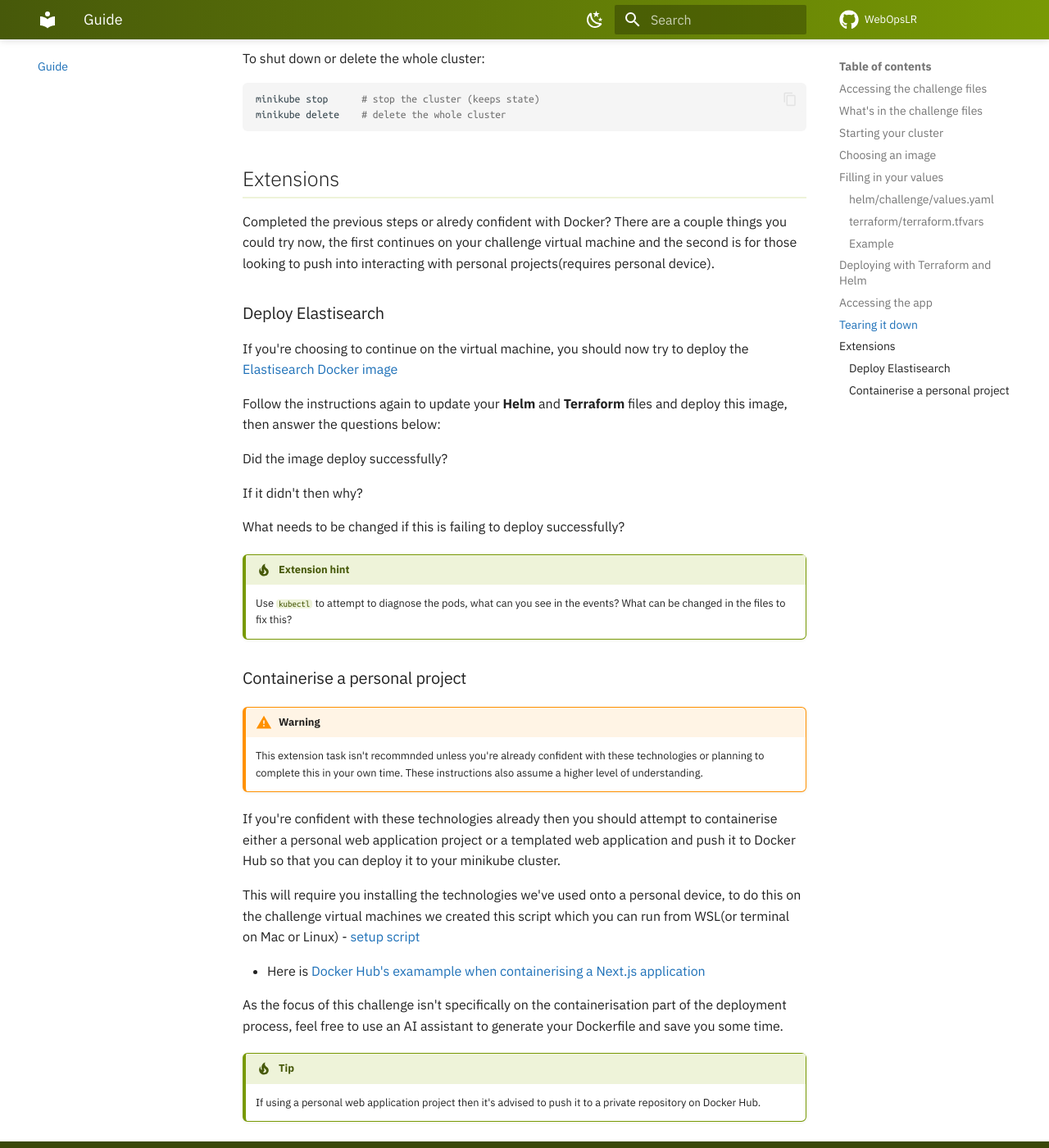
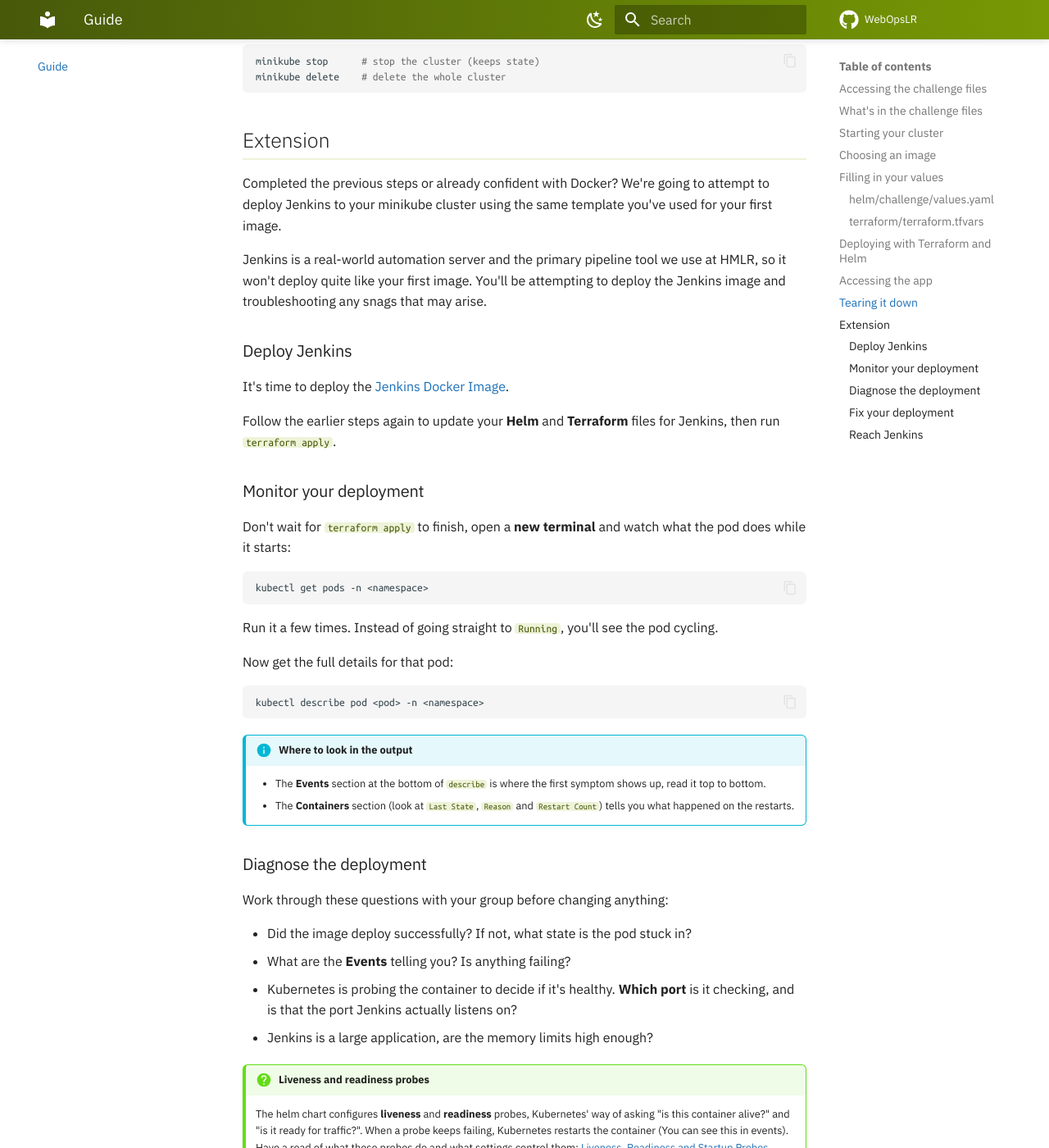
Before and after one commit to WebOpsLR/webopslr.github.io, an MkDocs documentation site: the page built from docs/guide.md, in a window 1280 px wide and 1400 px high, scrolled down 6043 px. Shown: the whole window at 82% size. Built offline with MkDocs 1.6.1 and Material for MkDocs 9.7.7, drawn with Linux system fonts in a browser that asks for light colours; comment, search, counter and statistics services are not loaded; some of the changed text lies outside the part shown.

Commit message:
Feat: Update guide and extension

````diff
--- a/docs/guide.md
+++ b/docs/guide.md
@@ -20,8 +20,11 @@ To complete the challenge you will need to open **Terminal**, this has been defa
 
 Once you've opened your terminal you need to navigate to the challenge directory(folder):
 ```shell
-cd ~/UOPComputingChallenge
+cd ~/challenge
 ```
+
+!!! tip
+    if you need to use `sudo` for anything, the username and password in WSL have both been set to **student**
 
 ## What's in the challenge files
 
@@ -47,7 +50,7 @@ You'll start with launching your minikube cluster using the cli in terminal
 minikube start
 ```
 
-This creates a local single-node Kubernetes cluster and sets your kubeconfig context to `minikube`. Confirm it's up:
+This creates a local single-node Kubernetes cluster and sets your **kubeconfig** context to `minikube`. Confirm it's up:
 ```shell
 kubectl get nodes
 ```
@@ -115,11 +118,11 @@ You must update the two files below with all the required values to successfully
 | `image.repository` | Your chosen Docker image name. Example: `bsord/tetris` |
 | `image.tag` | The image's tag. If you're unsure, set this to `latest` |
 | `containerPort` | The container port you noted earlier, the one your app listens on inside the container, e.g. `80` |
-| `service.port` | The service port you noted earlier. Usually the same as `containerPort` |
+| `service.port` | The service port you noted earlier. Usually the same as **containerPort** |
 | `service.nodePort` | The port exposed on your machine. Must be a number in the 30000-32767 range, e.g. `30080` |
 
 !!! warning "Replace the placeholder values"
-    The file ships with placeholder values: `docker-hub-image`, `image-tag`, `containerPort: 9999`, `port: 8888` and `nodePort: 00000`. They all need to be updated or your deployment will fail.
+    The file ships with placeholder values: `docker-hub-image`, `image-tag`, `containerPort: 9999`, `port: 8888` and `nodePort: 00000`. They all need to be updated, or your deployment will fail.
 
 ### `terraform/terraform.tfvars`
 
@@ -131,27 +134,6 @@ You must update the two files below with all the required values to successfully
 !!! warning "Case sensitivity"
     For Terraform values you must use lowercase-letter, numbers, and dashes only
 ---
-
-### Example
-
-  Deploying [`bsord/tetris`](https://hub.docker.com/r/bsord/tetris), which listens on port `80`:
-
-  ```yaml
-  # helm/challenge/values.yaml
-  image:
-    repository: bsord/tetris
-    tag: latest
-  containerPort: 80
-  service:
-    port: 80
-    nodePort: 30080
-  ```
-
-  ```hcl
-  # terraform/terraform.tfvars
-  release_name = "tetris"
-  namespace    = "tetris-dev"
-  ```
 
 ## Deploying with Terraform and Helm
 
@@ -186,12 +168,18 @@ like this (using the `release_name` and `namespace` you set):
 ```shell
 minikube service <release_name>-challenge -n <namespace>
 ```
-For the example above (`release_name = "tetris"`, `namespace = "tetris-dev"`) that's:
-```shell
-minikube service tetris-challenge -n tetris-dev
-```
 This opens your browser to the running app. (The service is named `<release_name>-challenge` because Helm prefixes the chart name(**challenge**) with
 your release name.)
+
+!!! info "My service is opening a **connection refused** page"
+
+    This is a common WSL issue, port-forwarding can be used as a workaround:
+    ```shell
+    kubectl port-forward -n <namespace> svc/<release_name>-challenge 8080:<service.port>
+    ```
+
+    Then visit <http://localhost:8080>.
+
 
 Check the deployment status at any time:
 ```shell
@@ -199,6 +187,9 @@ kubectl get all -n <namespace>
 ```
 
 ## Tearing it down
+
+!!! warning
+    If you're attempting the Extension then complete that before running these steps.
 
 Remove everything Terraform created (the Helm release, and the namespace):
 ```shell
@@ -212,36 +203,65 @@ minikube stop      # stop the cluster (keeps state)
 minikube delete    # delete the whole cluster
 ```
 
-## Extensions
+## Extension
 
-Completed the previous steps or alredy confident with Docker? There are a couple things you could try now, the first continues on your challenge virtual machine and the second is for those looking to push into interacting with personal projects(requires personal device).
+Completed the previous steps or already confident with Docker? We're going to attempt to deploy Jenkins to your minikube cluster using the same template you've used for your first image.
 
-### Deploy Elastisearch
-If you're choosing to continue on the virtual machine, you should now try to deploy the [Elastisearch Docker image](https://hub.docker.com/_/elasticsearch)
+Jenkins is a real-world automation server and the primary pipeline tool we use at HMLR, so it won't deploy quite like your first image. You'll be attempting to deploy the Jenkins image and troubleshooting any snags that may arise.
 
-Follow the instructions again to update your **Helm** and **Terraform** files and deploy this image, then answer the questions below:
+### Deploy Jenkins
 
-Did the image deploy successfully?
+It's time to deploy the [Jenkins Docker Image](https://hub.docker.com/r/jenkins/jenkins).
 
-If it didn't then why?
+Follow the earlier steps again to update your **Helm** and **Terraform** files for Jenkins, then run `terraform apply`.
 
-What needs to be changed if this is failing to deploy successfully?
+### Monitor your deployment
 
-!!! tip "Extension hint"
-    Use `kubectl` to attempt to diagnose the pods, what can you see in the events? What can be changed in the files to fix this?
+Don't wait for `terraform apply` to finish, open a **new terminal** and watch what the pod does while it starts:
 
-### Containerise a personal project
+```shell
+kubectl get pods -n <namespace>
+```
 
-!!! warning
-    This extension task isn't recommnded unless you're already confident with these technologies or planning to complete this in your own time. These instructions also assume a higher level of understanding.
+Run it a few times. Instead of going straight to `Running`, you'll see the pod cycling.
 
-If you're confident with these technologies already then you should attempt to containerise either a personal web application project or a templated web application and push it to Docker Hub so that you can deploy it to your minikube cluster.
+Now get the full details for that pod:
 
-This will require you installing the technologies we've used onto a personal device, to do this on the challenge virtual machines we created this script which you can run from WSL(or terminal on Mac or Linux) - [setup script](https://github.com/WebOpsLR/UOPComputingChallenge/blob/main/install-tools.sh)
+```shell
+kubectl describe pod <pod> -n <namespace>
+```
 
-- Here is [Docker Hub's examample when containerising a Next.js application](https://docs.docker.com/guides/nextjs/)
+!!! info "Where to look in the output"
+    - The **Events** section at the bottom of `describe` is where the first symptom shows up, read it top to bottom.
+    - The **Containers** section (look at `Last State`, `Reason` and `Restart Count`) tells you what happened on the restarts.
 
-As the focus of this challenge isn't specifically on the containerisation part of the deployment process, feel free to use an AI assistant to generate your Dockerfile and save you some time.
+### Diagnose the deployment
 
-!!! tip
-    If using a personal web application project then it's advised to push it to a private repository on Docker Hub.
+Work through these questions with your group before changing anything:
+
+- Did the image deploy successfully? If not, what state is the pod stuck in?
+- What are the **Events** telling you? Is anything failing?
+- Kubernetes is probing the container to decide if it's healthy. **Which port** is it checking, and is that the port Jenkins actually listens on?
+- Jenkins is a large application, are the memory limits high enough?
+
+!!! question "Liveness and readiness probes"
+    The helm chart configures **liveness** and **readiness** probes, Kubernetes' way of asking "is this container alive?" and "is it ready for traffic?". When a probe keeps failing, Kubernetes restarts the container (You can see this in events). Have a read of what these probes do and what settings control them: [Liveness, Readiness and Startup Probes](https://kubernetes.io/docs/tasks/configure-pod-liveness-readiness-startup-probes/).
+
+### Fix your deployment
+
+You now need to address the issues you've found in your deployment and update your helm chart so that Jenkins can successfully deploy.
+
+There are two files you will need to update for this step, if you're unsure which they are you can check the [Hints](hints.md#which-files-do-i-edit)
+
+### Reach Jenkins
+
+Once the pod is `Ready`, follow the [access instructions](#accessing-the-app) to access your running Jenkins
+
+When you open Jenkins in the browser it will ask you to **Unlock Jenkins**, you have now successfully deployed Jenkins and completed the extension.
+
+You're welcome to continue setting up your Jenkins instance if you've got time leftover. To do this you need to run a command inside the Jenkins pod which generates the admin password:
+```shell
+kubectl exec -n <namespace> deploy/<release_name>-challenge -- cat /var/jenkins_home/secrets/initialAdminPassword
+```
+
+Paste the password into the unlock screen and then it'll give you the options needed to fully configure Jenkins, there isn't a lot you can do with this unless you've got a larger application ecosystem to plug it into but Jenkins is integral to our work at HMLR.
--- a/docs/hints.md
+++ b/docs/hints.md
@@ -75,16 +75,6 @@ readinessProbe:
 
 Not an HTTP app? Use a `tcpSocket` probe or remove the probes. as the pod will start without them
 
-### minikube service doesn't open a browser
-
-On WSL this is common — use the port-forward command instead:
-
-```shell
-kubectl port-forward -n <namespace> svc/<release_name>-challenge 8080:<service.port>
-```
-
-Then visit <http://localhost:8080>.
-
 ### Fixing a value and trying again
 
 You don't need to tear anything down first. Edit `helm/challenge/values.yaml` or
@@ -93,29 +83,19 @@ existing release in place.
 
 ## Extension hints
 
-### Deploying Elasticsearch
+### Which files do I edit?
 
-Elasticsearch is heavier than a simple web image, so the chart's defaults won't be enough. Start by looking at what the pod is actually doing:
+- To make changes to your application's **image, ports, or memory limits** you will need to edit `helm/challenge/values.yaml`
+- To make changes to the **liveness and readiness probes** you will need to edit `helm/challenge/templates/deployment.yaml`
 
-```shell
-kubectl get pods -n <namespace>
-kubectl describe pod -n <namespace> -l app.kubernetes.io/instance=<release_name>
-kubectl logs -n <namespace> -l app.kubernetes.io/instance=<release_name>
-```
+After editing either file, re-run `terraform apply`, Helm upgrades the release in place, then re-check with `kubectl get pods -n <namespace>`. No need to tear anything down.
 
-#### The pod gets OOMKilled or keeps restarting
+#### The pod keeps restarting / CrashLoopBackOff with failing probes
 
-Elasticsearch needs far more memory than the chart's defaults. In the **describe** events you'll see **OOMKilled** or the pod restarting. Raise the limits in `values.yaml`:
+If the events mention **Liveness probe failed** or **Readiness probe failed**, Kubernetes thinks the container is unhealthy and is restarting it. The probes check the **container port**, so if that port is wrong they'll fail every time.
 
-```yaml
-# helm/challenge/values.yaml
-resources:
-  requests:
-    cpu: 500m
-    memory: 1Gi
-  limits:
-    cpu: "1"
-    memory: 2Gi
-```
+Which port does Jenkins actually listen on inside the container? It's **not** the one the tetris image used, the [Jenkins image docs](https://hub.docker.com/r/jenkins/jenkins) will tell you. Once you know it, make sure the port values in `values.yaml` match the port Jenkins really serves on.
 
-You may also need to tell Elasticsearch to run as a single node by setting the `discovery.type=single-node` environment variable.
+#### The pod gets OOMKilled, or the events mention memory
+
+Jenkins needs far more memory than the chart's defaults allow for a tiny web app. If the **describe** events show **OOMKilled**, or the container keeps being killed and restarted, your application is running out of memory. Look at the `resources` section in `values.yaml` and raise the memory (and if needed CPU) limits until Jenkins has enough room to start, you may need to experiment with the numbers.
````
Also changed, not shown: other parts of docs/guide.md (+5 -5 lines).
